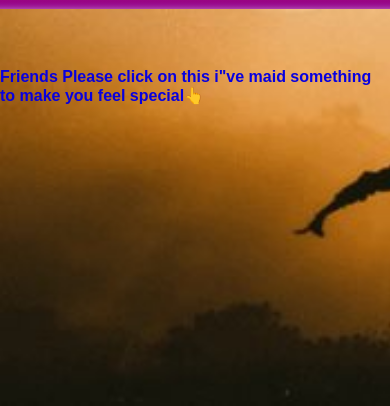
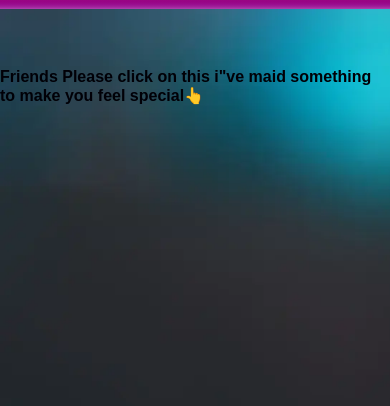
Before and after one commit to NavinMalakar2/Friendshipday-book, a plain HTML site: page index.html in a window 390 px wide. Shown: the part 438-844 px from the top of the page. Drawn offline with Linux system fonts and the light colour scheme.

Commit message:
for mobile view

```diff
--- a/Navin.css
+++ b/Navin.css
@@ -53,8 +53,14 @@
   }
   p {
     position: absolute;
-    color: rgb(8, 0, 223);
+    color: rgb(1, 0, 7);
     top: 60%;
     font-family:Arial, Helvetica, sans-serif;
     font-weight: 900;
   }
+  @media screen and (max-width:500px){
+    .container{
+      background-image: url('book\ bg.webp');
+      background-size: cover;
+    }
+  }
--- a/style.css
+++ b/style.css
@@ -1207,6 +1207,8 @@ p {
   body{
     width: 100vw;
   }
+
+  .
   .motive {
     position: relative;
     margin: 4%;
```
